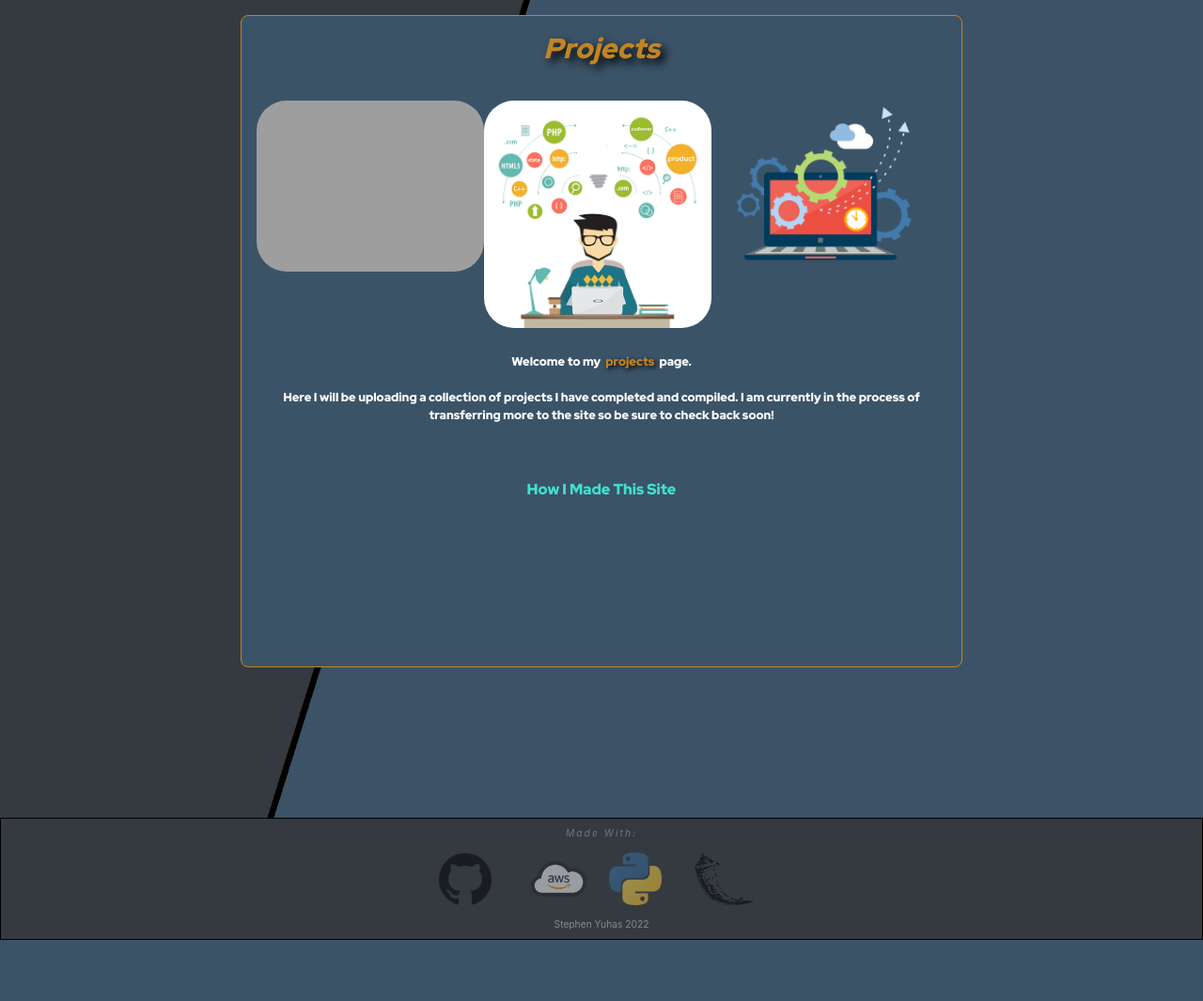
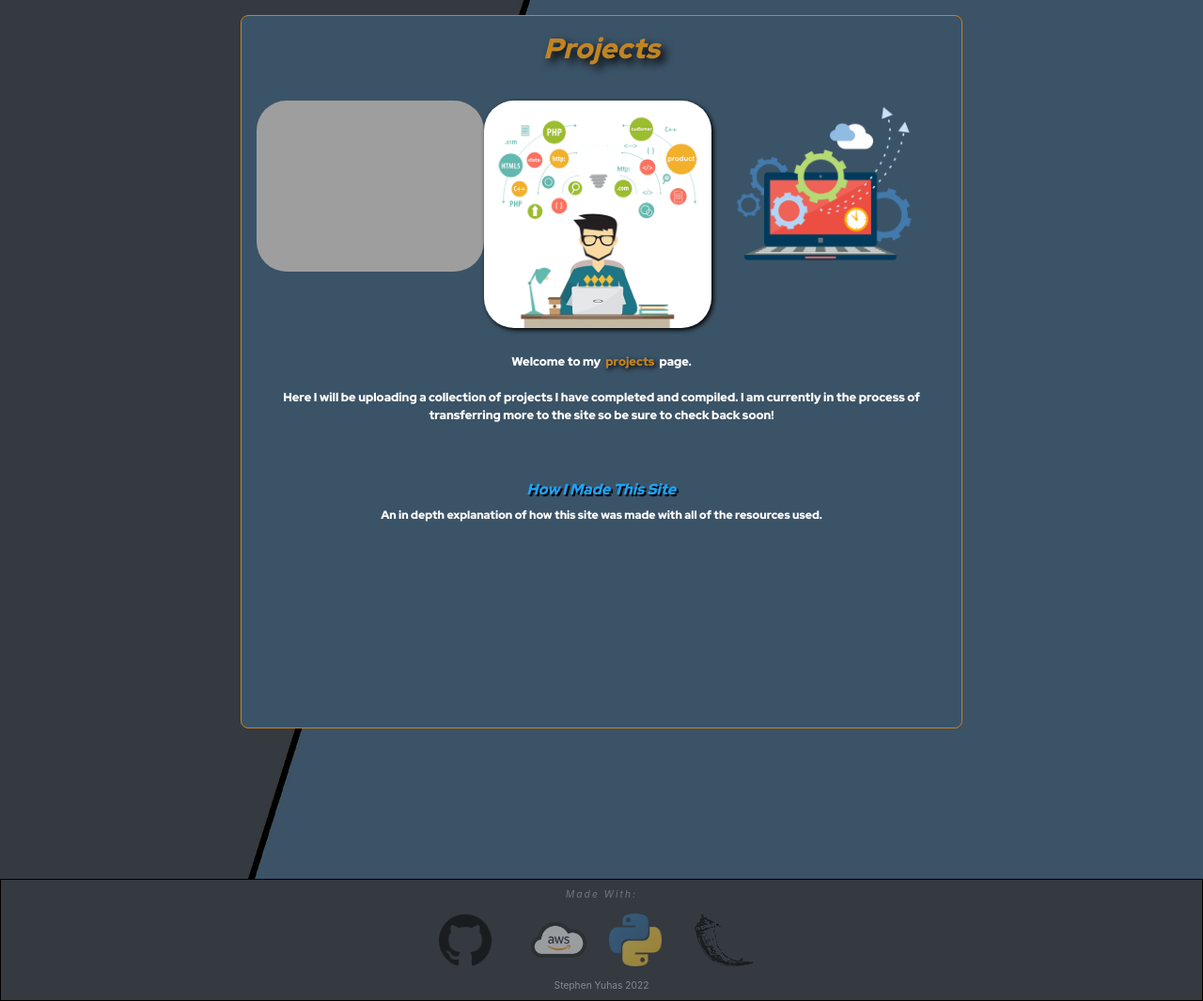
Before and after one commit to syuhas/web_resume, a Flask app: page /projects in a window 1280 px wide. Shown: the part 108-1173 px from the top of the page at 94% size. Before the commit the page ends 1108 px from the top, so only its background shows below. Run offline with Flask 2, Linux system fonts and the light colour scheme; grey boxes are pictures that could not be loaded.

Commit message:
color change on resume, tweaks to link colors

```diff
--- a/website/static/main.css
+++ b/website/static/main.css
@@ -556,6 +558,9 @@ footer img {
   width: 33%;
   order: 2;
 }
+.project-home-img2 img {
+  box-shadow: 2px 2px 5px black;
+}
 .project-home-img3 {
   width: 33%;
   order: 3;
@@ -586,20 +591,26 @@ footer img {
   padding-bottom: 10em;
 }
 
-.project-links h4 {
-  text-decoration-line: underline;
-  color: #c28422;
-  text-shadow: 5px 5px 10px black;
+.project-links p {
+  color: white;
+  font-size: clamp(12px, .95vw, 16px);
+  padding: 2em;
+  padding-top: .5em;
+}
+
+.project-links a {
+  color: #1fa2f3;
+  text-shadow: 2px 2px 1px black;
   font-style: italic;
   text-align: center;
 }
 
 .project-links a:link {
-  color: turquoise;
+  color: #1fa2f3;
 }
 
 .project-links a:visited {
-  color: turquoise;
+  color: #1fa2f3;
 }
 
 .project-links a:hover {
--- a/website/templates/projects.html
+++ b/website/templates/projects.html
@@ -26,6 +26,7 @@
         </section>
         <div class="project-links">
             <a href="/project_site">How I Made This Site</a>
+            <p>An in depth explanation of how this site was made with all of the resources used.</p>
         </div>
     </div>
 </main>
```
Also changed, not shown: other parts of website/static/main.css (+14 -10 lines), website/templates/resume.html (+14 -10 lines).
